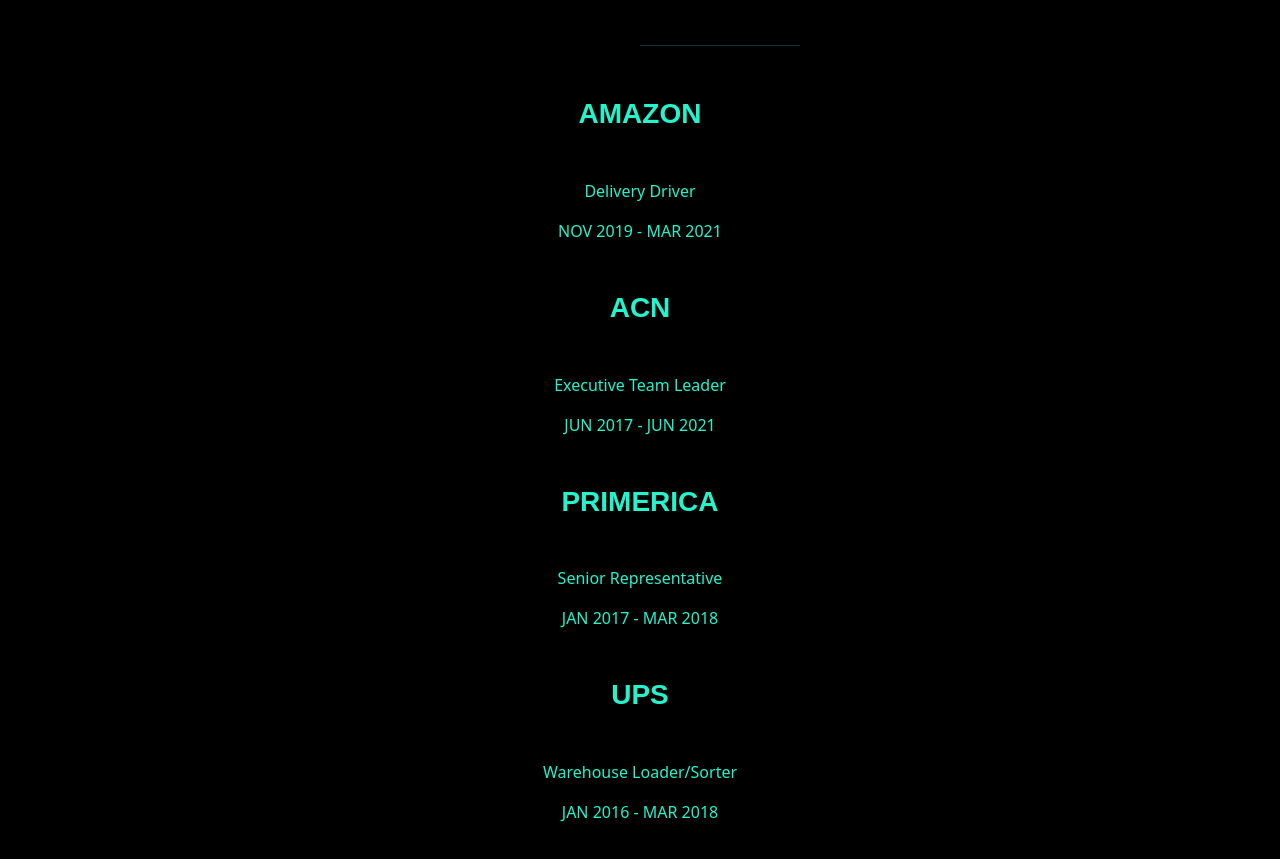
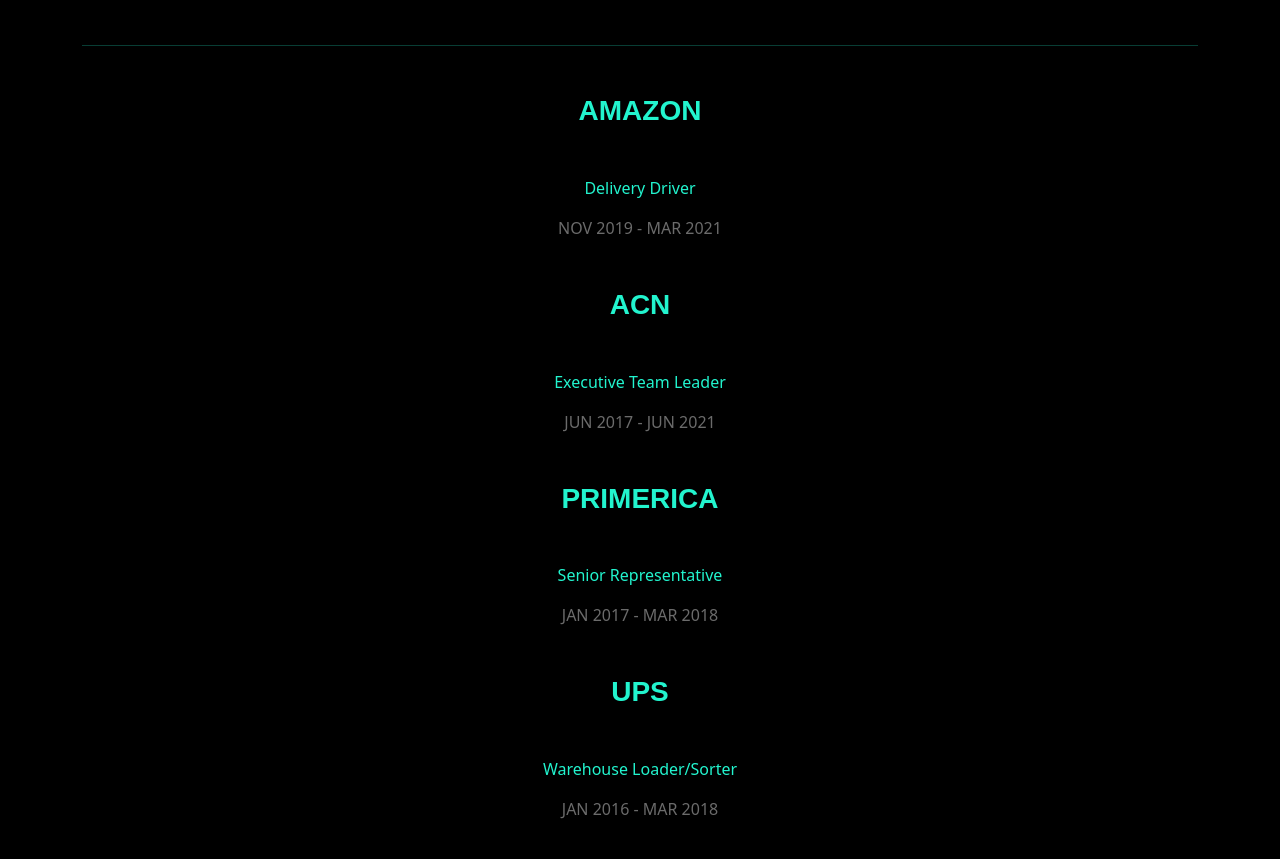
Before and after one commit to nicholasjg97/nicholasjg97.github.io, a plain HTML site: page resume.html in a window 1280 px wide. Shown: the part 433-1292 px from the top of the page. Drawn offline with nearby package versions, Linux system fonts and the light colour scheme.

Commit message:
more design changes, adding footer

```diff
--- a/resume.html
+++ b/resume.html
@@ -55,23 +55,24 @@
 
                     <h2>Amazon</h2>
                     <p>Delivery Driver</p>
-                    <p>NOV 2019 - MAR 2021</p>
+                    <p class="work-date">NOV 2019 - MAR 2021</p>
 
                     <h2>ACN</h2>
                     <p>Executive Team Leader</p>
-                    <p>JUN 2017 - JUN 2021</p>
+                    <p class="work-date">JUN 2017 - JUN 2021</p>
 
                     <h2>Primerica</h2>
                     <p>Senior Representative</p>
-                    <p>JAN 2017 - MAR 2018</p>
+                    <p class="work-date">JAN 2017 - MAR 2018</p>
 
                     <h2>UPS</h2>
                     <p>Warehouse Loader/Sorter</p>
-                    <p>JAN 2016 - MAR 2018</p>
+                    <p class="work-date">JAN 2016 - MAR 2018</p>
 
                     <!-- Employment -->
 
                     <h2>Education</h2>
+                    <hr>
 
                     <h3>Codeup</h3>
                     <p>Certification of Completion</p>
--- a/src/resume.css
+++ b/src/resume.css
@@ -138,18 +138,15 @@ article>div>h3 {
     text-align: center;
     text-transform: uppercase;
     margin: 3rem 0;
+    color: rgba(169, 169, 169, 0.635);
 }
 
 article>div>p {
     text-align: center;
-    margin: 1em 0;
+    margin: 1em 7em;
 
 }
 
-hr {
-    position: relative;
-    display: block;
-    height: 4px;
-    left: 50%;
-    width: 10rem;
+.work-date {
+    color: rgba(169, 169, 169, 0.635);
 }
```
Also changed, not shown: index.html (+15 -0 lines).
